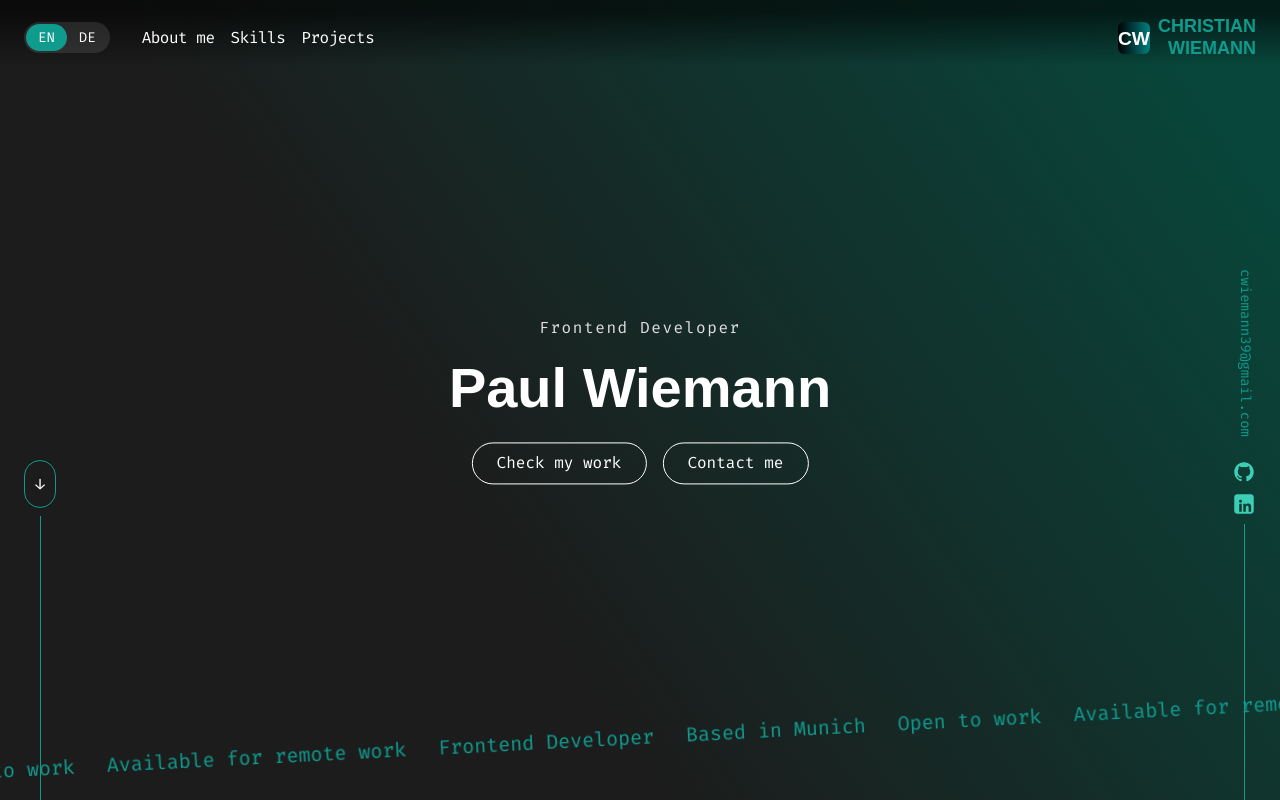
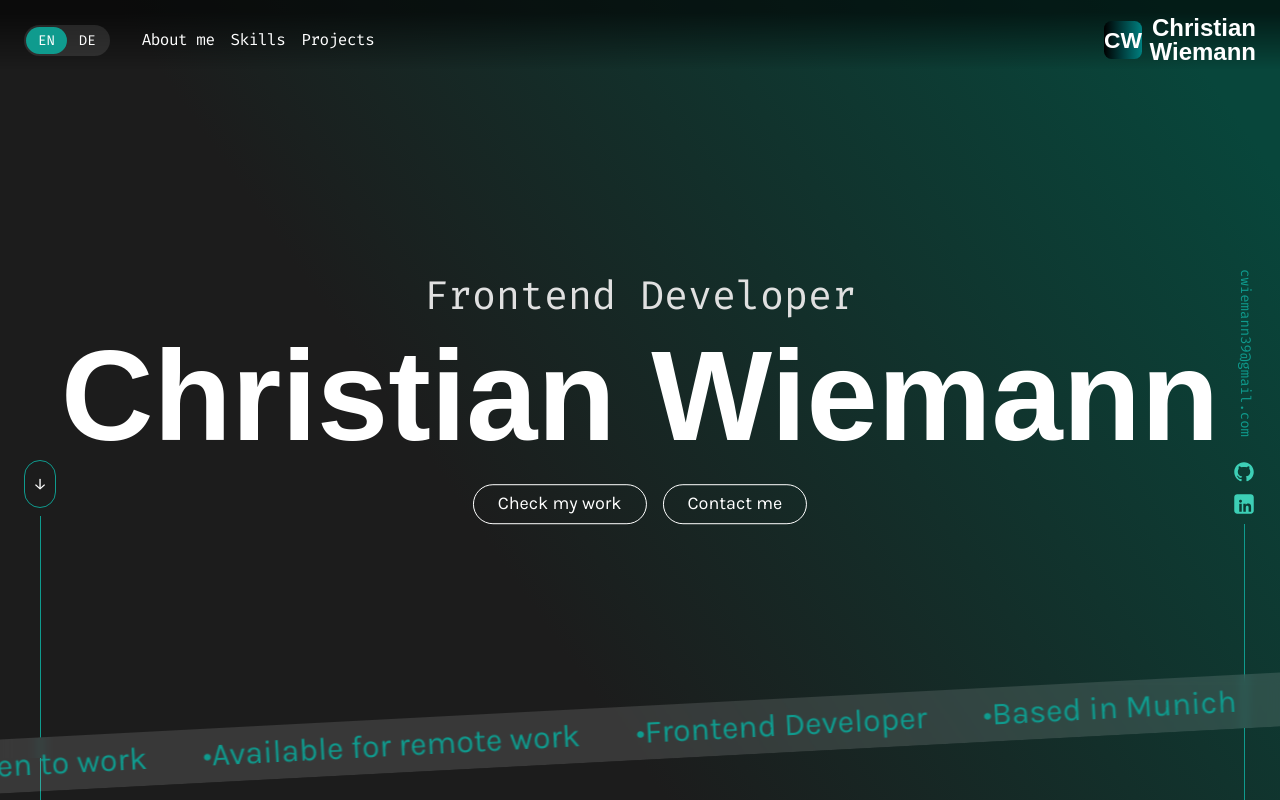
Before and after one commit to CWhymann/portfolio, an Angular app: page / in a window 1280 px wide. Built offline with nearby package versions, Linux system fonts and the light colour scheme; a web font is replaced by a local one.

Commit message:
feat: add hero section with marquee animation

```diff
--- a/src/app/components/header/header.scss
+++ b/src/app/components/header/header.scss
@@ -67,18 +67,17 @@
     gap: $spacing-xs;
 
     &-icon {
-      width: 32px;
-      height: 32px;
+      width: 38px;
+      height: 38px;
     }
 
     &-text {
       font-family: $font-family-heading;
       font-weight: 700;
-      font-size: 18px;
-      color: $color-accent;
+      font-size: 24px;
+      color: $color-white;
       text-align: right;
-      line-height: 1.2;
-      text-transform: uppercase;
+      line-height: 1;
     }
   }
 
--- a/src/app/components/hero/hero.html
+++ b/src/app/components/hero/hero.html
@@ -2,7 +2,7 @@
   <div class="hero__inner">
     <div class="hero__content">
       <p class="hero__role">Frontend Developer</p>
-        <h1 class="hero__name">Paul Wiemann</h1>
+      <h1 class="hero__name">Christian Wiemann</h1>
       <div class="hero__cta">
         <a class="hero__btn" href="#projects">Check my work</a>
         <a class="hero__btn" href="#contact">Contact me</a>
@@ -34,16 +34,40 @@
 
   <div class="hero__marquee">
     <div class="hero__marquee-track">
+      <span class="hero__marquee-item">
+        <span class="hero__marquee-dot">•</span>
         <span>Based in Munich</span>
+      </span>
+      <span class="hero__marquee-item">
+        <span class="hero__marquee-dot">•</span>
         <span>Open to work</span>
+      </span>
+      <span class="hero__marquee-item">
+        <span class="hero__marquee-dot">•</span>
         <span>Available for remote work</span>
+      </span>
+      <span class="hero__marquee-item">
+        <span class="hero__marquee-dot">•</span>
         <span>Frontend Developer</span>
+      </span>
     </div>
     <div class="hero__marquee-track" aria-hidden="true">
+      <span class="hero__marquee-item">
+        <span class="hero__marquee-dot">•</span>
         <span>Based in Munich</span>
+      </span>
+      <span class="hero__marquee-item">
+        <span class="hero__marquee-dot">•</span>
         <span>Open to work</span>
+      </span>
+      <span class="hero__marquee-item">
+        <span class="hero__marquee-dot">•</span>
         <span>Available for remote work</span>
+      </span>
+      <span class="hero__marquee-item">
+        <span class="hero__marquee-dot">•</span>
         <span>Frontend Developer</span>
+      </span>
     </div>
   </div>
 </section>
--- a/src/app/components/hero/hero.scss
+++ b/src/app/components/hero/hero.scss
@@ -29,17 +29,22 @@
 
   &__role {
     font-family: $font-family-base;
-    font-size: $font-size-base;
+    font-weight: 400;
+    font-size: 40px;
+    line-height: 100%;
+    letter-spacing: 0%;
     color: $color-text;
-    letter-spacing: 0.1em;
   }
 
   &__name {
     font-family: $font-family-heading;
-    font-size: $font-size-xxl;
-    font-weight: $font-weight-bold;
+    font-weight: 700;
+    font-size: 128px;
+    line-height: 100%;
+    letter-spacing: -2%;
     color: $color-white;
     margin: $spacing-sm 0;
+    white-space: nowrap;
   }
 
   &__cta {
@@ -54,7 +59,11 @@
     border: 1px solid $color-white;
     border-radius: 24px;
     color: $color-white;
-    font-family: $font-family-base;
+    font-family: $font-family-heading;
+    font-weight: 400;
+    font-size: 18px;
+    line-height: 120%;
+    letter-spacing: 0%;
     cursor: pointer;
     transition: all $transition-base;
 
@@ -147,23 +156,38 @@
     width: calc(#{$max-width} + 80px);
     max-width: calc(100% + 80px);
     transform: translateX(-50%) rotate(-3deg);
+    gap: 56px;
     overflow: hidden;
     padding: $spacing-xs 0;
     display: flex;
+    background: #FFFFFF1F;
+backdrop-filter: blur(5.3px);
   }
 
   &__marquee-track {
     display: flex;
     flex-shrink: 0;
-    gap: 32px;
-    padding-right: 32px;
+    gap: 56px;
     white-space: nowrap;
     animation: marquee 20s linear infinite;
 
     span {
       color: $color-accent;
-      font-family: $font-family-base;
-      font-size: $font-size-lg;
+      font-family: $font-family-heading;
+      font-weight: 400;
+      font-size: 32px;
+      line-height: 120%;
+      letter-spacing: 0%;
+    }
+
+    &-item {
+      display: flex;
+      align-items: center;
+      gap: 12px;
+    }
+
+    &-dot {
+      opacity: 0.6;
     }
   }
 }
```
Lines whose indentation alone changed are shown as unchanged.
